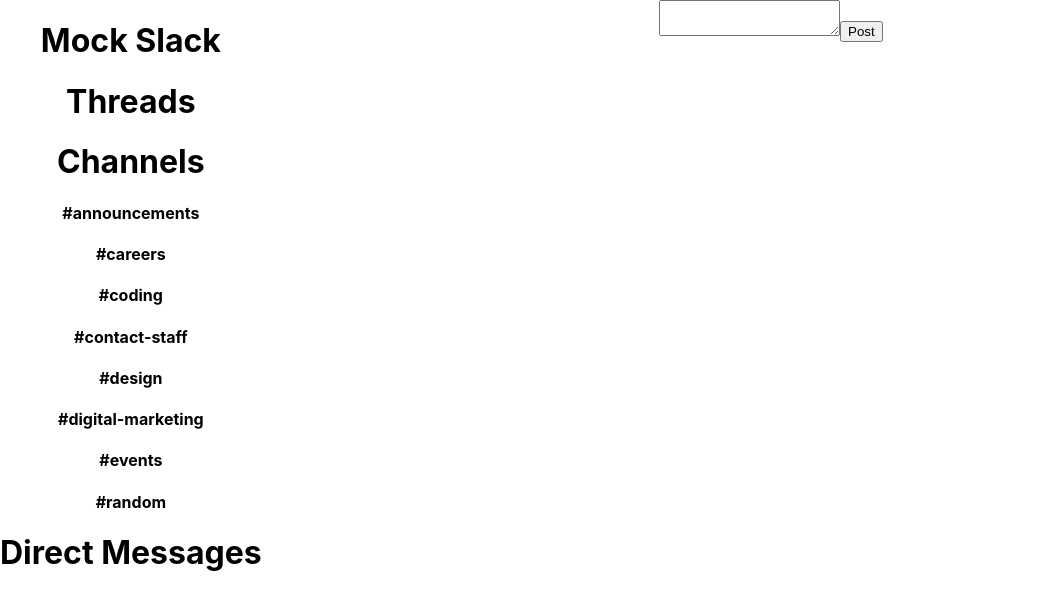
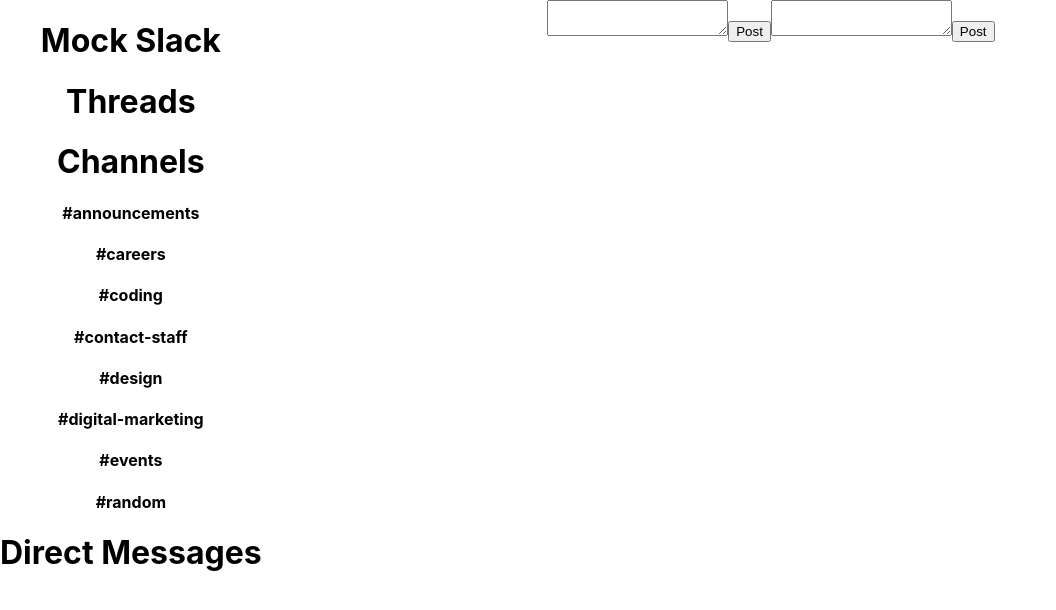
Before and after one commit to sathesbitmaker/mock-slack, a React (Create React App) app: page / in a window 1280 px wide. Shown: the top 610 px of the page, without its empty margins (0-1056 px from the left). Built offline with nearby package versions, Linux system fonts and the light colour scheme.

Commit message:
WorkingDifferentForumsNeedsCleanerCode

```diff
--- a/src/App.js
+++ b/src/App.js
@@ -9,18 +9,25 @@
   constructor(props) {
     super(props);
 
-    this.addPost = this.addPost.bind(this);
-
+    this.addPostAnnouncements = this.addPostAnnouncements.bind(this);
+    this.addPostCareers = this.addPostCareers.bind(this);
 
     this.state = {
       announcementsposts: [],
+      careersposts: [],
     }
   }
 
-addPost(newPostBody) {
-  const newState = Object.assign({}, this.state);
-  newState.announcementsposts.push(newPostBody);
-  this.setState(newState);
+addPostAnnouncements(announcementsBody) {
+  const newAnnouncementsState = Object.assign({}, this.state);
+  newAnnouncementsState.announcementsposts.push(announcementsBody);
+  this.setState(newAnnouncementsState);
+}
+
+addPostCareers(careersBody) {
+  const newCareersState = Object.assign({}, this.state);
+  newCareersState.careersposts.push(careersBody);
+  this.setState(newCareersState);
 }
 
 
@@ -30,15 +37,26 @@
     <div className="App">
       <div id="announcmentsPosts">
       {
-        this.state.announcementsposts.map(postBody => {
+        this.state.announcementsposts.map(postAnnouncementsBody => {
         return (
-          <Mainpart postBody={postBody}/>
+          <Mainpart postAnnouncementsBody={postAnnouncementsBody}/>
         )
         })
 
       }
+      {
+        this.state.careersposts.map(postCareersBody => {
+        return (
+          <Mainpart postCareersBody={postCareersBody}/>
+        )
+        })
+
+      }
+
     </div>
-      <Bottombar addPost={this.addPost}/>
+      <Bottombar addPostAnnouncements={this.addPostAnnouncements}
+                 addPostCareers={this.addPostCareers}
+         />
     </div>
   );
 }
--- a/src/Bottombar.js
+++ b/src/Bottombar.js
@@ -4,31 +4,45 @@
   constructor(props) {
     super(props);
 
-  this.handlePostEditorInputChange = this.handlePostEditorInputChange.bind(this);
-  this.createPost = this.createPost.bind(this)
+  this.handlePostEditorInputChangeAnnouncements = this.handlePostEditorInputChangeAnnouncements.bind(this);
+  this.handlePostEditorInputChangeCareers = this.handlePostEditorInputChangeCareers.bind(this);
+  this.createAnnouncementsPost = this.createAnnouncementsPost.bind(this)
+  this.createCareersPost = this.createCareersPost.bind(this)
   this.displayPosts = this.displayPosts.bind(this)
 
   this.state = {
-    newPostBody: '',
+    announcementsBody: '',
+    careersBody: '',
   };
 }
 
-  changeForum() {
-    console.log('ok')
-  }
-
-  handlePostEditorInputChange(ev) {
+  handlePostEditorInputChangeAnnouncements(ev) {
     this.setState({
       nameTime: ['Serge Ibaka     ', new Date().getHours(), ':', new Date().getMinutes()],
-      newPostBody: ev.target.value
+      announcementsBody: ev.target.value,
     });
   }
 
-  createPost() {
-    this.props.addPost(this.state.nameTime)
-    this.props.addPost(this.state.newPostBody);
+  handlePostEditorInputChangeCareers(ev) {
     this.setState({
-      newPostBody: ''
+      nameTime: ['Serge Ibaka     ', new Date().getHours(), ':', new Date().getMinutes()],
+      careersBody: ev.target.value,
+    });
+  }
+
+  createAnnouncementsPost() {
+    this.props.addPostAnnouncements(this.state.nameTime)
+    this.props.addPostAnnouncements(this.state.announcementsBody);
+    this.setState({
+      announcementsBody: ''
+    });
+  }
+
+  createCareersPost() {
+    this.props.addPostCareers(this.state.nameTime)
+    this.props.addPostCareers(this.state.careersBody)
+    this.setState({
+      careersBody: ''
     });
   }
 
@@ -36,9 +50,6 @@
     console.log(currentTarget.id)
   }
 
-  displayAnnouncements = (props) => {
-  console.log('ok')
-}
 
   render() {
     const numbers = [0,1,2,3,4,5,6,7]
@@ -62,8 +73,10 @@
 
       <h1> Direct Messages </h1>
     </div>
-    <textarea className="message-box" value={this.state.post} onChange={this.handlePostEditorInputChange}/>
-    <button className="post-it" onClick={this.createPost}>Post</button>
+    <textarea className="message-box" value={this.state.post} onChange={this.handlePostEditorInputChangeAnnouncements}/>
+    <button className="post-it" onClick={this.createAnnouncementsPost}>Post</button>
+      <textarea className="message-box" value={this.state.post} onChange={this.handlePostEditorInputChangeCareers}/>
+      <button className="post-it" onClick={this.createCareersPost}>Post</button>
     </div>
   );
 }
--- a/src/Mainpart.js
+++ b/src/Mainpart.js
@@ -4,7 +4,8 @@
   return(
     <div>
       <div>
-        {props.postBody}
+        {props.postAnnouncementsBody}
+        {props.postCareersBody}
       </div>
     </div>
   );
```
